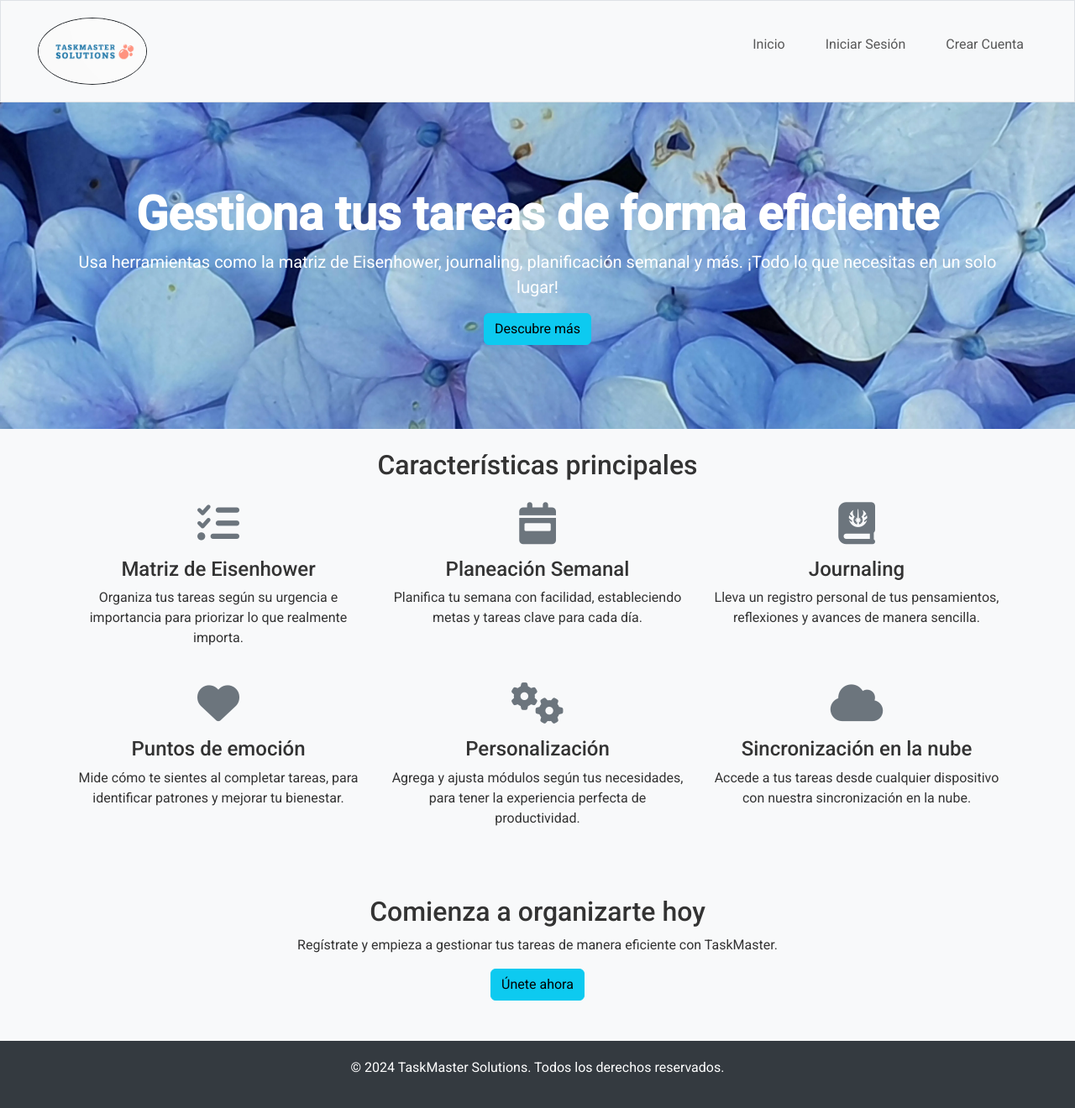
After one commit to AlejandroPR23/taskmaster, a PHP site: page /landing.php in a window 1280 px wide. The commit adds this page. Shown: the whole page at 84% size. Run offline with PHP 8.4, Linux system fonts and the light colour scheme.

Commit message:
💥 NEW: Landing Page, Error 404, improve login a register

```diff
--- /dev/null
+++ b/header.php
@@ -0,0 +1,23 @@
+<!-- Header -->
+<nav class="navbar navbar-expand-lg border border-drak-subtle navbar-light bg-light" >
+        <div class="container-fluid">
+            <a class="navbar-brand" href="#">
+                <a class="navbar-brand ms-3" href="#">
+                    <img class="rounded-circle border border-dark border-1"
+                        src="img/Free-Logo-Maker-Get-Custom-Logo-Designs-in-Minutes-Looka.png" alt="Bootstrap"
+                        width="130" height="80">
+                </a>
+            </a>
+            <button class="navbar-toggler" type="button" data-bs-toggle="collapse" data-bs-target="#navbarNav"
+                aria-controls="navbarNav" aria-expanded="false" aria-label="Toggle navigation">
+                <span class="navbar-toggler-icon"></span>
+            </button>
+            <div class="collapse navbar-collapse" id="navbarNav">
+                <ul class="navbar-nav  p-4 ms-auto">
+                    <li class="nav-item mx-3 mb-3"><a class="nav-link btn btn-info" href="./landing.php">Inicio</a></li>
+                    <li class="nav-item mx-3 mb-3"><a class="nav-link btn btn-info" href="./login.php">Iniciar Sesión</a></li>
+                    <li class="nav-item mx-3 mb-3"><a class="nav-link btn btn-info" href="./registro.php">Crear Cuenta</a></li>
+                </ul>
+            </div>
+        </div>
+    </nav>
--- /dev/null
+++ b/landing.php
@@ -0,0 +1,126 @@
+<!DOCTYPE html>
+<html lang="es">
+
+<head>
+    <meta charset="UTF-8">
+    <meta name="viewport" content="width=device-width, initial-scale=1.0">
+    <meta http-equiv="X-UA-Compatible" content="ie=edge">
+    <title>TaskMaster - Gestión de Tareas</title>
+    <link rel="shortcut icon" href="./img/Free-Logo-Maker-Get-Custom-Logo-Designs-in-Minutes-Looka.ico" type="image/x-icon">
+    <!-- Bootstrap 5 CSS -->
+    <link href="https://cdn.jsdelivr.net/npm/bootstrap@5.3.0-alpha1/dist/css/bootstrap.min.css" rel="stylesheet">
+    <!-- Google Fonts -->
+    <link href="https://fonts.googleapis.com/css2?family=Roboto:wght@400;500&family=Open+Sans:wght@300;400&display=swap"
+        rel="stylesheet">
+    <!-- Font Awesome (para íconos) -->
+    <link href="https://cdnjs.cloudflare.com/ajax/libs/font-awesome/6.0.0-beta3/css/all.min.css" rel="stylesheet">
+    <!-- Estilos personalizados -->
+    <style>
+        body {
+            font-family: 'Roboto', sans-serif;
+            background-color: #f8f9fa;
+            color: #333;
+        }
+
+        .hero-section {
+            background-image: url('./img/pexels-magda-ehlers-pexels-985266.webp');
+            background-size: cover;
+            background-position: center;
+            color: #fff;
+            text-align: center;
+            padding: 100px 0;
+
+        }
+
+        .benefit-icon {
+            font-size: 50px;
+            color: #6c757d;
+        }
+
+        .footer {
+            background-color: #343a40;
+            color: #fff;
+            padding: 20px;
+        }
+
+        .cta-btn:hover {
+            border: 1px solid #0056b3;
+            background-color: #0056b3;
+        }
+    </style>
+</head>
+
+<body class="bg-light">
+
+    <?php
+    include("./header.php");
+    ?>
+
+    <!-- Hero Section -->
+    <section class="hero-section">
+        <div class="container">
+            <h1 class="display-4 fw-bold">Gestiona tus tareas de forma eficiente</h1>
+            <p class="lead">Usa herramientas como la matriz de Eisenhower, journaling, planificación semanal y más.
+                ¡Todo lo que necesitas en un solo lugar!</p>
+            <a href="#features" class="cta-btn btn btn-info">Descubre más</a>
+        </div>
+    </section>
+
+    <!-- Características de TaskMaster -->
+    <section id="features" class="container mt-2 py-3">
+        <h2 class="text-center mb-4">Características principales</h2>
+        <div class="row">
+            <div class="col-md-4 text-center">
+                <i class="fas fa-tasks benefit-icon mb-3"></i>
+                <h4>Matriz de Eisenhower</h4>
+                <p>Organiza tus tareas según su urgencia e importancia para priorizar lo que realmente importa.</p>
+            </div>
+            <div class="col-md-4 text-center">
+                <i class="fas fa-calendar-week benefit-icon mb-3"></i>
+                <h4>Planeación Semanal</h4>
+                <p>Planifica tu semana con facilidad, estableciendo metas y tareas clave para cada día.</p>
+            </div>
+            <div class="col-md-4 text-center">
+            <i class="fas fa-solid benefit-icon fa-book-journal-whills mb-3"></i>
+                <h4>Journaling</h4>
+                <p>Lleva un registro personal de tus pensamientos, reflexiones y avances de manera sencilla.</p>
+            </div>
+        </div>
+        <div class="row mt-4">
+            <div class="col-md-4 text-center">
+                <i class="fas fa-heart benefit-icon mb-3"></i>
+                <h4>Puntos de emoción</h4>
+                <p>Mide cómo te sientes al completar tareas, para identificar patrones y mejorar tu bienestar.</p>
+            </div>
+            <div class="col-md-4 text-center">
+                <i class="fas fa-cogs benefit-icon mb-3"></i>
+                <h4>Personalización</h4>
+                <p>Agrega y ajusta módulos según tus necesidades, para tener la experiencia perfecta de productividad.
+                </p>
+            </div>
+            <div class="col-md-4 text-center">
+                <i class="fas fa-cloud benefit-icon mb-3"></i>
+                <h4>Sincronización en la nube</h4>
+                <p>Accede a tus tareas desde cualquier dispositivo con nuestra sincronización en la nube.</p>
+            </div>
+        </div>
+    </section>
+
+    <!-- CTA Final -->
+    <section class="text-center py-5">
+        <h2>Comienza a organizarte hoy</h2>
+        <p>Regístrate y empieza a gestionar tus tareas de manera eficiente con TaskMaster.</p>
+        <a href="./login.php" class="cta-btn btn btn-info">Únete ahora</a>
+    </section>
+
+    <!-- Footer -->
+    <footer class="footer text-center">
+        <p>&copy; 2024 TaskMaster Solutions. Todos los derechos reservados.</p>
+    </footer>
+
+    <!-- Bootstrap 5 JS -->
+    <script src="https://cdn.jsdelivr.net/npm/@popperjs/core@2.11.6/dist/umd/popper.min.js"></script>
+    <script src="https://cdn.jsdelivr.net/npm/bootstrap@5.3.0-alpha1/dist/js/bootstrap.min.js"></script>
+</body>
+
+</html>
--- a/main.js
+++ b/main.js
@@ -1,6 +1,6 @@
 // main.js
-$(document).ready(function () {
-    $('#nueva_tabla').DataTable({
+jQuery(document).ready(function () {
+    jQuery('#nueva_tabla').DataTable({
         "language": {
             "url": "//cdn.datatables.net/plug-ins/1.10.25/i18n/Spanish.json"
         },
--- a/table_script.html
+++ b/table_script.html
@@ -1,2 +1,2 @@
-<script src="main.js"></script>
+<script src="./main.js"></script>
 <script src="https://cdn.jsdelivr.net/npm/@popperjs/core@2.11.8/dist/umd/popper.min.js" integrity="sha384-I7E8VVD/ismYTF4hNIPjVp/Zjvgyol6VFvRkX/vR+Vc4jQkC+hVqc2pM8ODewa9r" crossorigin="anonymous"></script>
```
Also changed, not shown: 404.php (added, +76 -0 lines), login.php (+57 -32 lines), registro.php (+13 -24 lines), img/pexels-magda-ehlers-pexels-985266.webp (added), table_header.html (line endings or trailing spaces).
